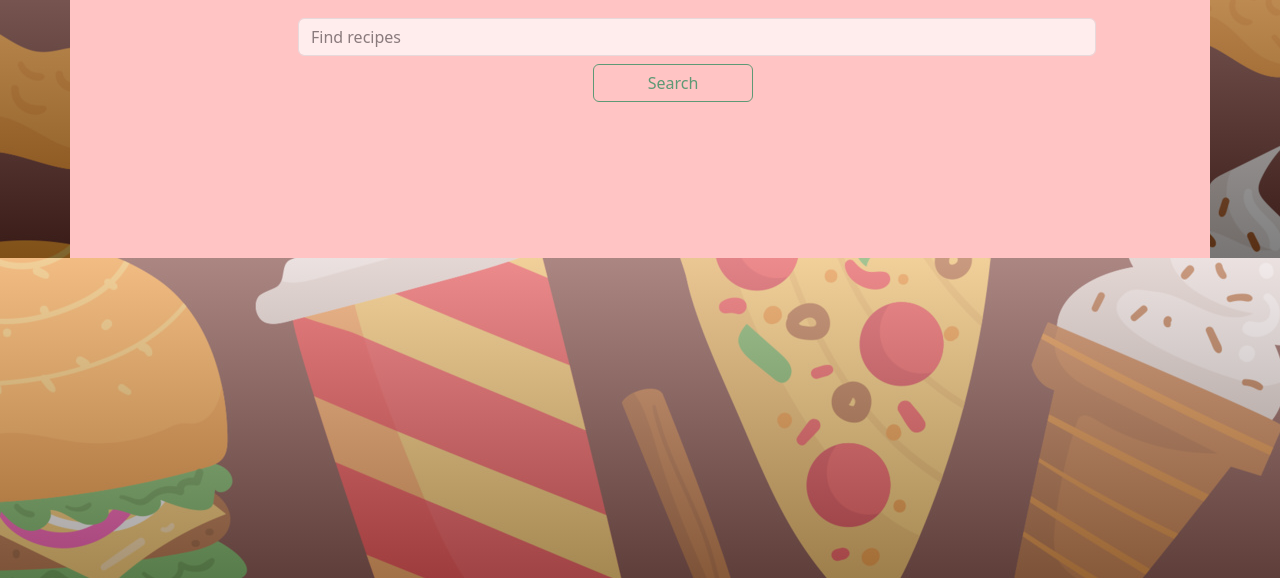
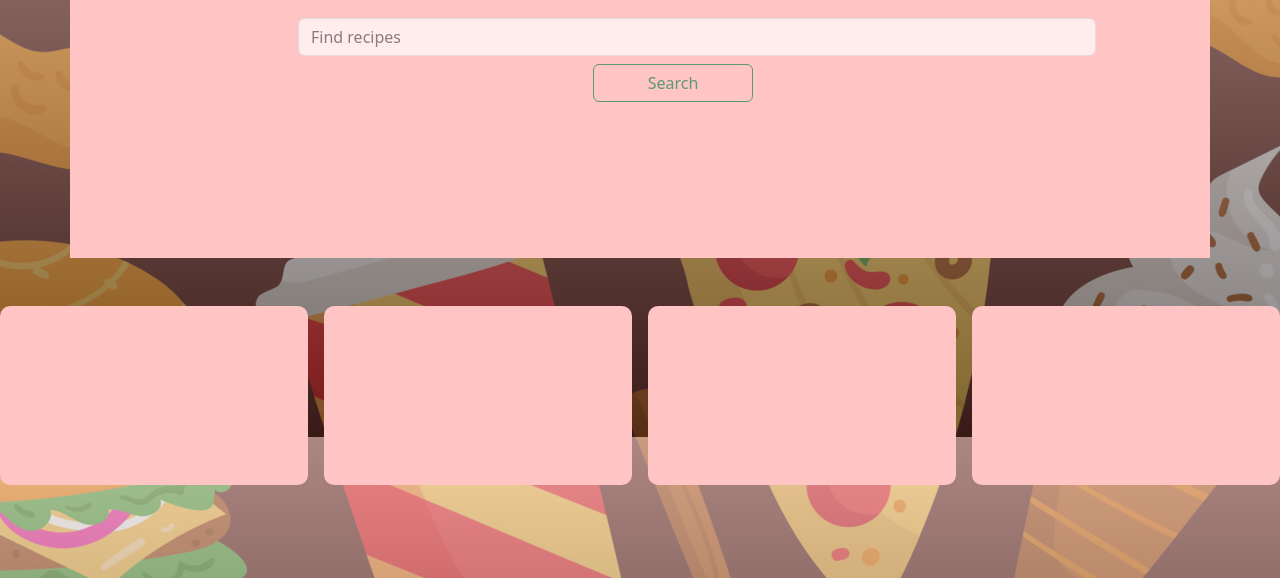
Before and after one commit to Mystfreak/Comfort-Food, a plain HTML site: page index.html in a window 1280 px wide. Shown: the part 222-800 px from the top of the page. Drawn offline with nearby package versions, Linux system fonts and the light colour scheme.

Commit message:
Adding bootstrap cards for future development.

```diff
--- a/Assets/style.css
+++ b/Assets/style.css
@@ -31,3 +31,20 @@ body {
     right:3%;
     width: 20%;
 }
+
+#restaurants-section {
+    display:flex;
+    gap: 1em;
+}
+.restaurant-card {
+    border-radius: 10px;
+    box-shadow: 2px 2px 4px rgba(black, 0.25);
+    cursor: pointer;
+    height: 14vw;
+    max-height: 240px;
+    position: relative;
+    transition: transform 250ms;
+    width: 25%;
+    background-color: #ffc4c4;
+    top: 3rem;
+}
--- a/index.html
+++ b/index.html
@@ -23,6 +23,20 @@
           </form>
     </div>
 </div>
+<div id="restaurants-section">
+    <div class="restaurant-card" id="burger">
+
+    </div>
+    <div class="restaurant-card" id="pizza">
+
+    </div>
+    <div class="restaurant-card" id="ice-cream">
+
+    </div>
+    <div class="restaurant-card" id="chicken">
+
+    </div>
+</div>
     <script href="Assets/main.js"></script>
 </body>
 </html>
```
